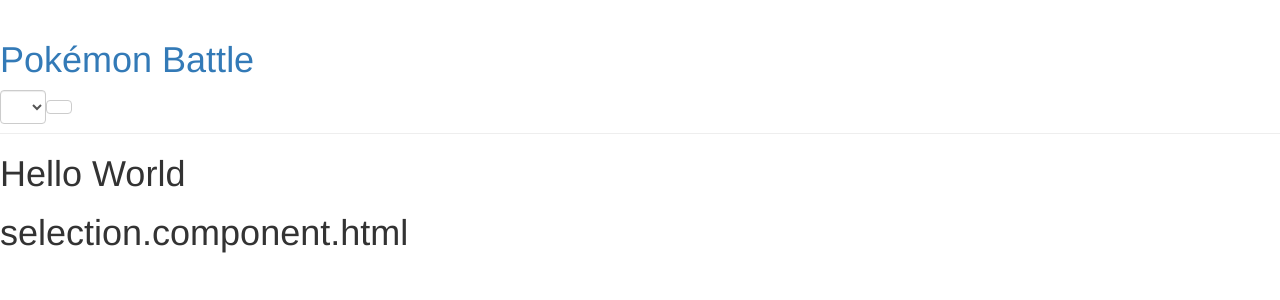
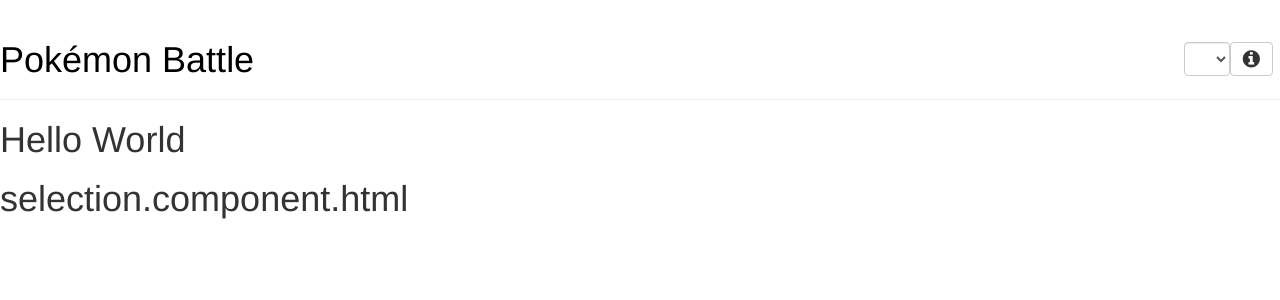
Before and after one commit to vanderleisilva/pokemon-battle-angular, an Angular app: page /selection in a window 1280 px wide. Shown: the top 300 px of the page. Built offline with nearby package versions, Linux system fonts and the light colour scheme.

Commit message:
Add bootstrap and font-awesome

```diff
--- a/package.json
+++ b/package.json
@@ -23,6 +23,7 @@
     "@angular/router": "^5.0.0",
     "bootstrap": "^3.3.7",
     "core-js": "^2.4.1",
+    "font-awesome": "^4.7.0",
     "rxjs": "^5.5.2",
     "zone.js": "^0.8.14"
   },
--- a/src/app/header/header.component.css
+++ b/src/app/header/header.component.css
@@ -0,0 +1,18 @@
+.page-header{
+	position: relative;
+}
+.form-inline{
+	position: absolute;
+	right: 7px;
+    top: 2px;
+}
+.help{
+	cursor: pointer;
+	font-size: 20px;
+}
+.page-header a{
+    color: black;
+}
+.page-header a:hover{
+	text-decoration: none;
+}
```
Also changed, not shown: .angular-cli.json, 1 other file (tests, documents, lock files or other folders).
